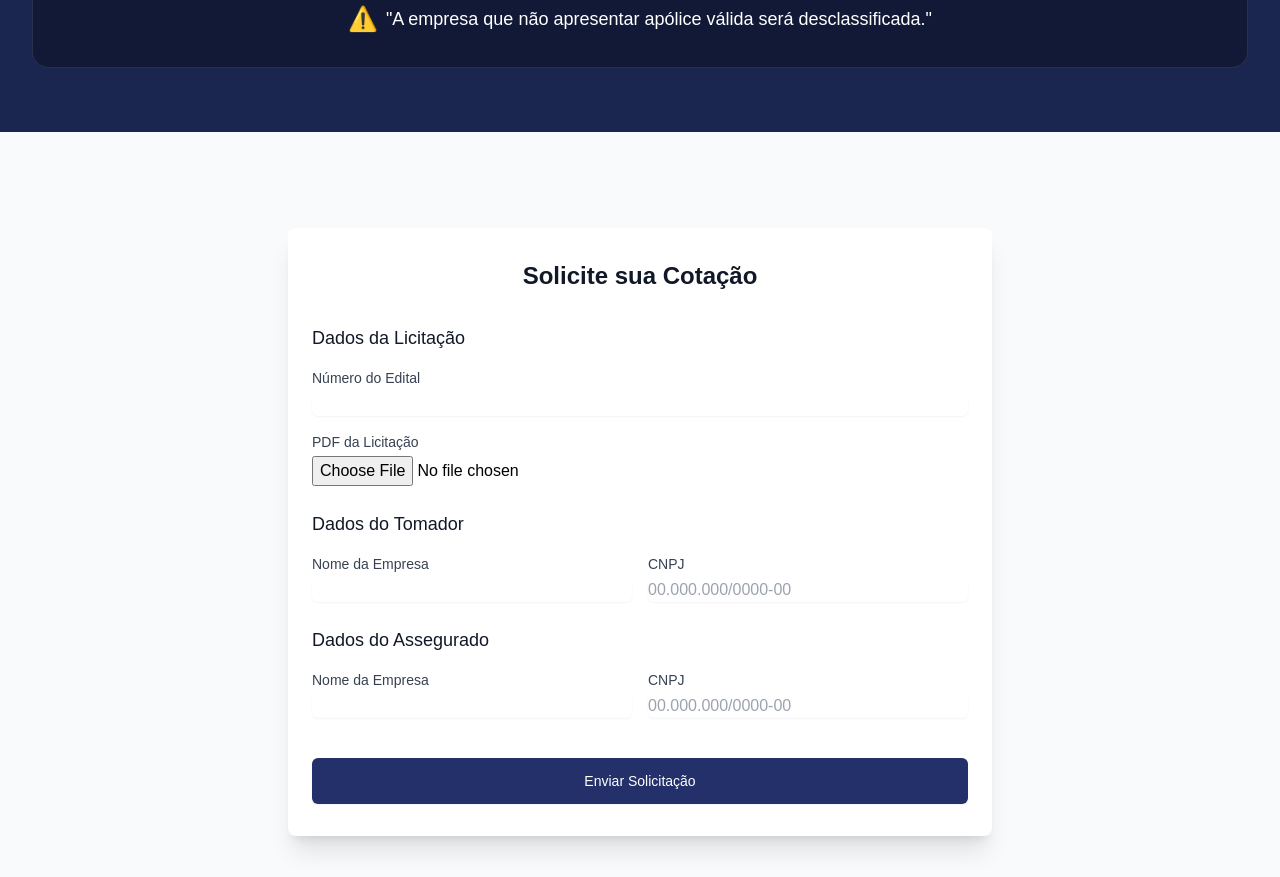
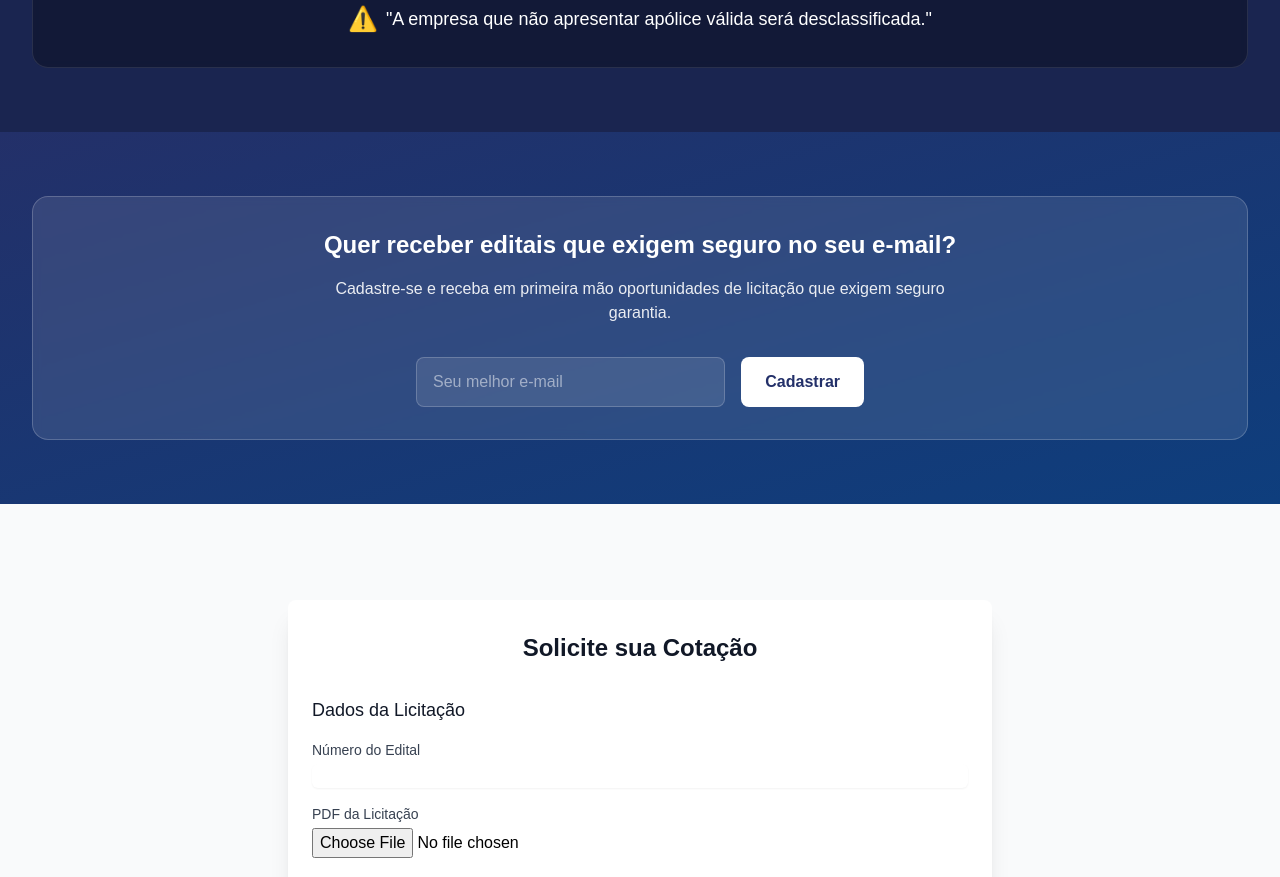
Before and after one commit to kauntdewn1/garantia-app, a React (Vite) app: page / in a window 1280 px wide. Shown: the part 1920-2797 px from the top of the page. Built offline with nearby package versions, Linux system fonts and the light colour scheme; no server answers; the HTML template or start-up script is replaced by a standard one; a web font is replaced by a local one.

Commit message:
Add Lead Magnet with Firebase Integration

```diff
--- a/package.json
+++ b/package.json
@@ -20,7 +20,8 @@
     "react-dom": "^18.2.0",
     "react-router-dom": "^6.22.0",
     "tailwindcss": "^3.4.1",
-    "framer-motion": "^10.16.4"
+    "framer-motion": "^10.16.4",
+    "react-hot-toast": "^2.4.1"
   },
   "devDependencies": {
     "@testing-library/dom": "^9.3.4",
--- a/src/App.jsx
+++ b/src/App.jsx
@@ -5,6 +5,7 @@ import Hero from './components/Hero'
 import Bullets from './components/Bullets'
 import Features from './components/Features'
 import Countdown from './components/Countdown'
+import LeadMagnet from './components/LeadMagnet'
 import RequestForm from './components/RequestForm'
 import Footer from './components/Footer'
 
@@ -17,6 +18,7 @@ function App() {
         <Bullets />
         <Features />
         <Countdown />
+        <LeadMagnet />
         <RequestForm />
       </main>
       <Footer />
--- /dev/null
+++ b/src/components/LeadMagnet.jsx
@@ -0,0 +1,78 @@
+import React, { useState } from 'react';
+import { motion } from 'framer-motion';
+import { collection, addDoc } from 'firebase/firestore';
+import { db } from '../firebase';
+import toast, { Toaster } from 'react-hot-toast';
+
+function LeadMagnet() {
+  const [email, setEmail] = useState('');
+  const [loading, setLoading] = useState(false);
+
+  const handleSubmit = async (e) => {
+    e.preventDefault();
+    if (!email || !/^[^\s@]+@[^\s@]+\.[^\s@]+$/.test(email)) {
+      toast.error('Por favor, insira um e-mail válido');
+      return;
+    }
+
+    setLoading(true);
+    try {
+      await addDoc(collection(db, 'leads'), {
+        email,
+        timestamp: new Date(),
+        source: 'editais_newsletter'
+      });
+
+      toast.success('Cadastro realizado com sucesso!');
+      setEmail('');
+    } catch (error) {
+      console.error('Error adding lead:', error);
+      toast.error('Erro ao cadastrar. Tente novamente.');
+    }
+    setLoading(false);
+  };
+
+  return (
+    <section className="py-16 bg-gradient-to-br from-primary to-secondary">
+      <div className="max-w-7xl mx-auto px-4 sm:px-6 lg:px-8">
+        <motion.div
+          className="backdrop-blur-sm bg-white/10 rounded-2xl p-8 border border-white/20"
+          initial={{ opacity: 0, y: 20 }}
+          whileInView={{ opacity: 1, y: 0 }}
+          viewport={{ once: true }}
+          transition={{ duration: 0.5 }}
+        >
+          <div className="text-center max-w-2xl mx-auto">
+            <h2 className="text-2xl font-bold text-white mb-4">
+              Quer receber editais que exigem seguro no seu e-mail?
+            </h2>
+            <p className="text-white/90 mb-8">
+              Cadastre-se e receba em primeira mão oportunidades de licitação que exigem seguro garantia.
+            </p>
+
+            <form onSubmit={handleSubmit} className="flex gap-4 max-w-md mx-auto">
+              <input
+                type="email"
+                value={email}
+                onChange={(e) => setEmail(e.target.value)}
+                placeholder="Seu melhor e-mail"
+                className="flex-1 px-4 py-3 rounded-lg bg-white/10 border border-white/20 text-white placeholder-white/50 focus:outline-none focus:ring-2 focus:ring-white/50"
+                disabled={loading}
+              />
+              <button
+                type="submit"
+                disabled={loading}
+                className="px-6 py-3 bg-white text-primary font-semibold rounded-lg hover:bg-blue-50 transition-colors duration-300 disabled:opacity-50"
+              >
+                {loading ? 'Cadastrando...' : 'Cadastrar'}
+              </button>
+            </form>
+          </div>
+        </motion.div>
+      </div>
+      <Toaster position="top-right" />
+    </section>
+  );
+}
+
+export default LeadMagnet;
```
